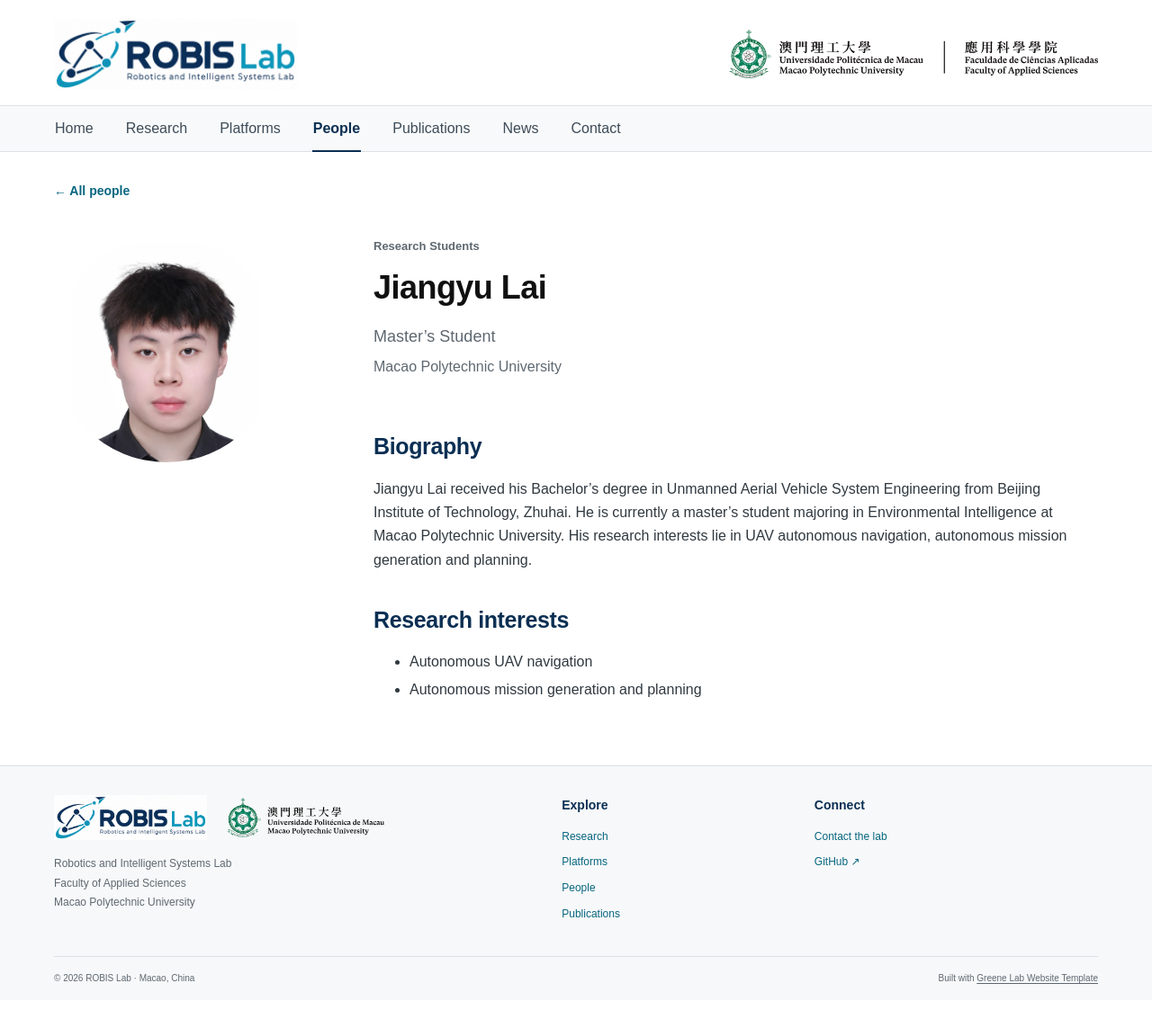
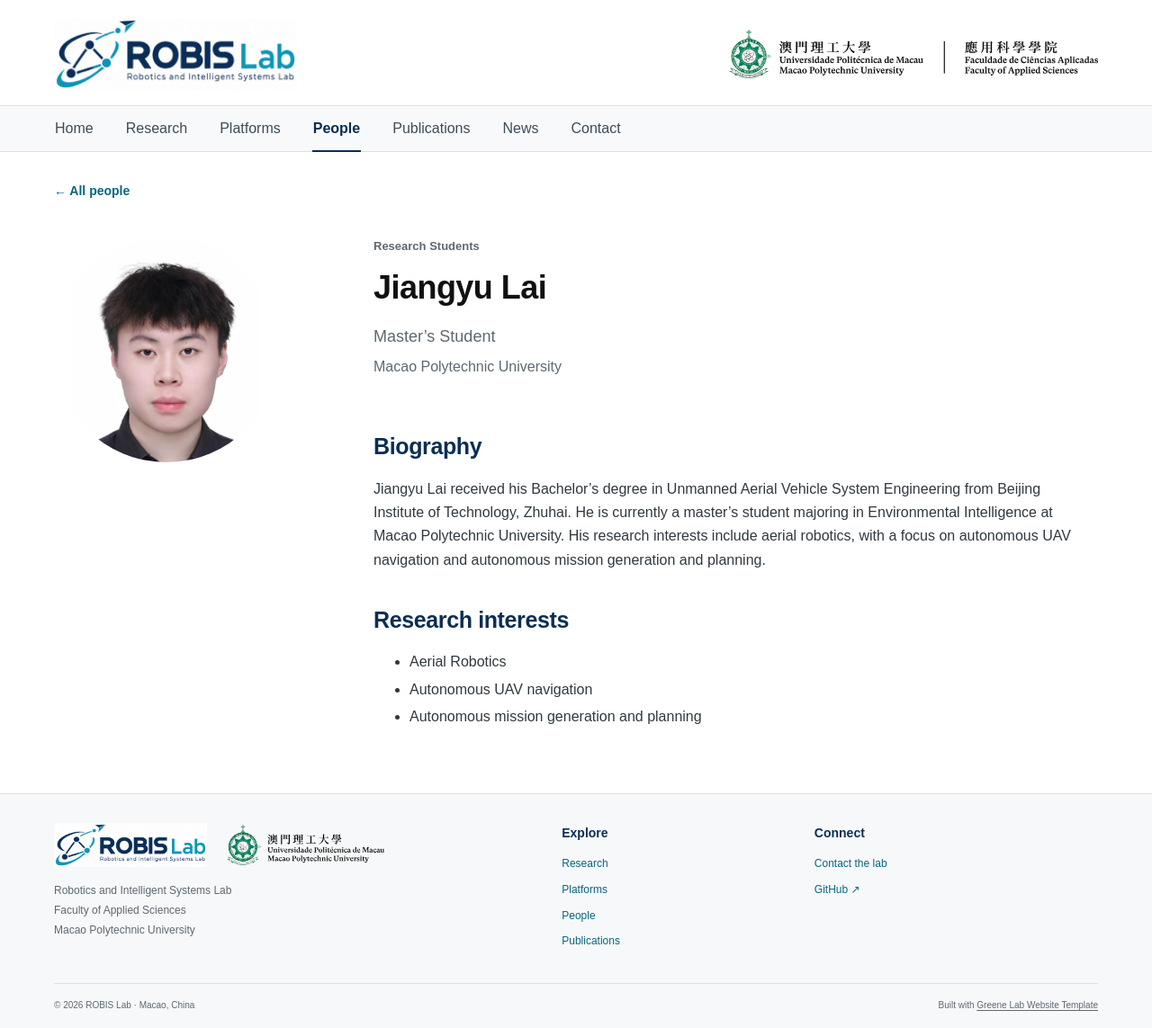
Before and after one commit to JunhaoWei-mpu/ROBIS-Lab, a Jekyll site: the page built from _members/jiangyu-lai.md, in a window 1280 px wide. Shown: the whole page at 90% size. Built offline with Jekyll 4.4.1, drawn with Linux system fonts in a browser that asks for light colours; before the commit the page ends 1112 px from its top, so only the background shows below that.

Commit message:
Update Jiangyu Lai research interests

```diff
--- a/_members/jiangyu-lai.md
+++ b/_members/jiangyu-lai.md
@@ -1,12 +1,13 @@
 ---
 name: Jiangyu Lai
 title: Jiangyu Lai
-description: UAV autonomous navigation, autonomous mission generation, and planning.
+description: Aerial robotics, autonomous UAV navigation, and autonomous mission generation and planning.
 role: Master’s Student
 institution: Macao Polytechnic University
 group: Research Students
 order: 7
 interests:
+- Aerial Robotics
 - Autonomous UAV navigation
 - Autonomous mission generation and planning
 permalink: /people/jiangyu-lai/
@@ -22,4 +23,4 @@ portrait_padding: 5% 0 0
 portrait_zoom: 1.16
 ---
 
-Jiangyu Lai received his Bachelor’s degree in Unmanned Aerial Vehicle System Engineering from Beijing Institute of Technology, Zhuhai. He is currently a master’s student majoring in Environmental Intelligence at Macao Polytechnic University. His research interests lie in UAV autonomous navigation, autonomous mission generation and planning.
+Jiangyu Lai received his Bachelor’s degree in Unmanned Aerial Vehicle System Engineering from Beijing Institute of Technology, Zhuhai. He is currently a master’s student majoring in Environmental Intelligence at Macao Polytechnic University. His research interests include aerial robotics, with a focus on autonomous UAV navigation and autonomous mission generation and planning.
```
